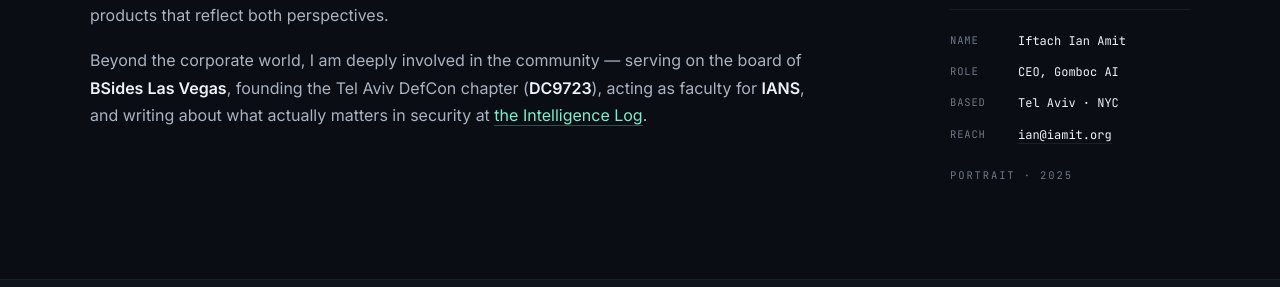
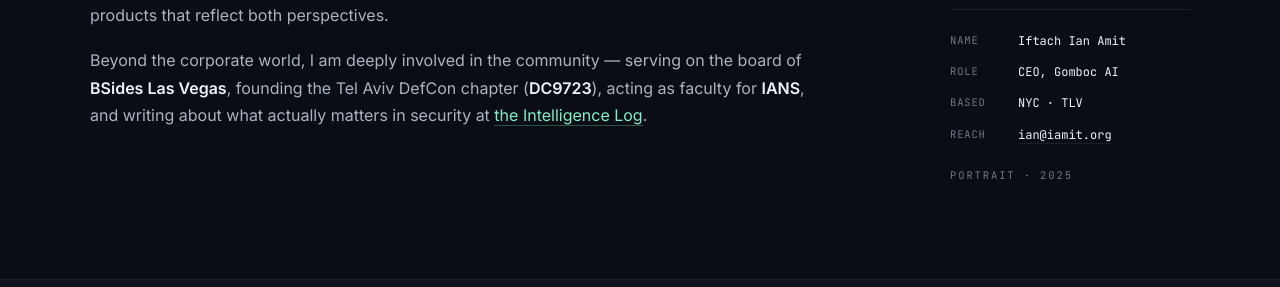
Before and after one commit to iiamit/iamit.org, a Jekyll site: the page built from index.html, in a window 1280 px wide and 900 px high, scrolled down 888 px. Shown: the part 165-452 px from the top of the window. Built offline with Jekyll 4.4.1, drawn with Linux system fonts in a browser that asks for light colours.

Commit message:
Update location information for Iftach Ian Amit

```diff
--- a/index.html
+++ b/index.html
@@ -128,7 +128,7 @@
                     <dl class="ident">
                         <div class="row"><dt>Name</dt><dd>Iftach Ian Amit</dd></div>
                         <div class="row"><dt>Role</dt><dd>CEO, Gomboc AI</dd></div>
-                        <div class="row"><dt>Based</dt><dd>Tel Aviv · NYC</dd></div>
+                        <div class="row"><dt>Based</dt><dd>NYC · TLV</dd></div>
                         <div class="row"><dt>Reach</dt><dd><a href="mailto:ian@iamit.org">ian@iamit.org</a></dd></div>
                     </dl>
                     <div class="portrait-cap">PORTRAIT · 2025</div>
```
